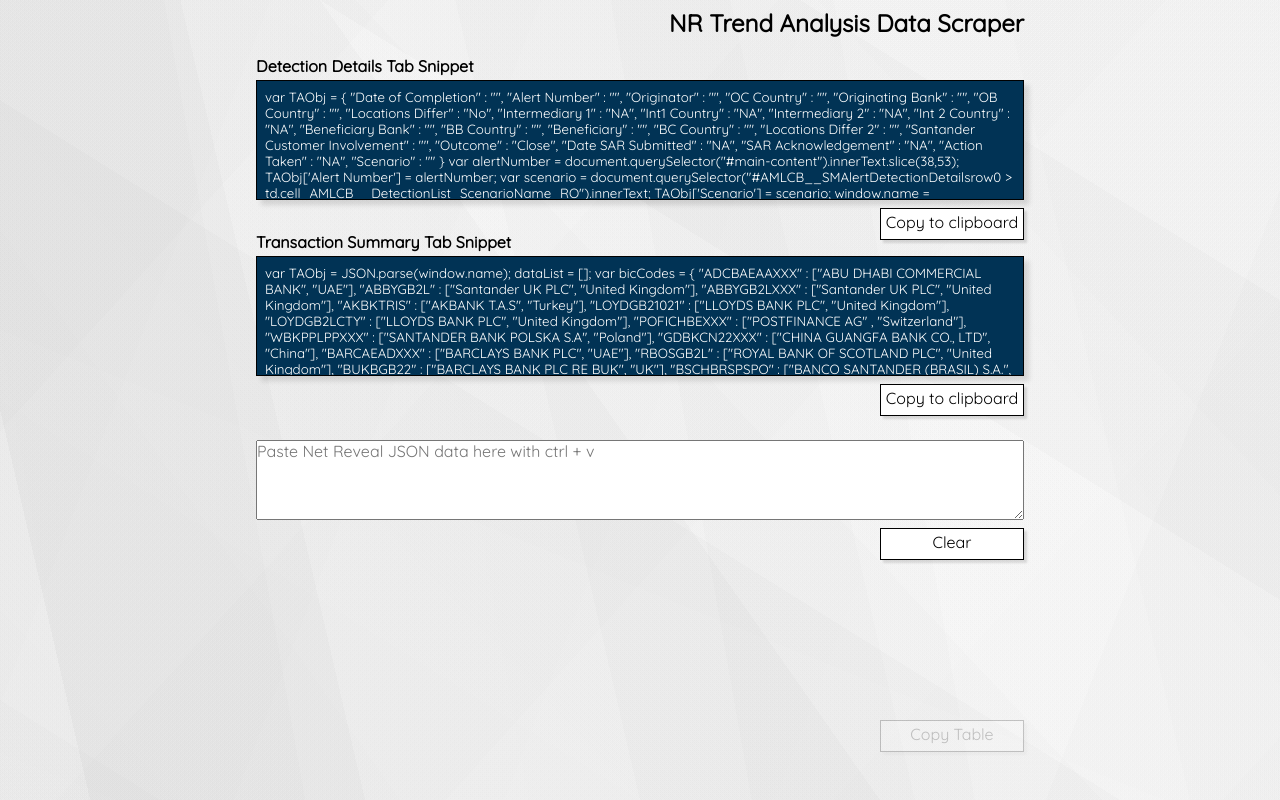
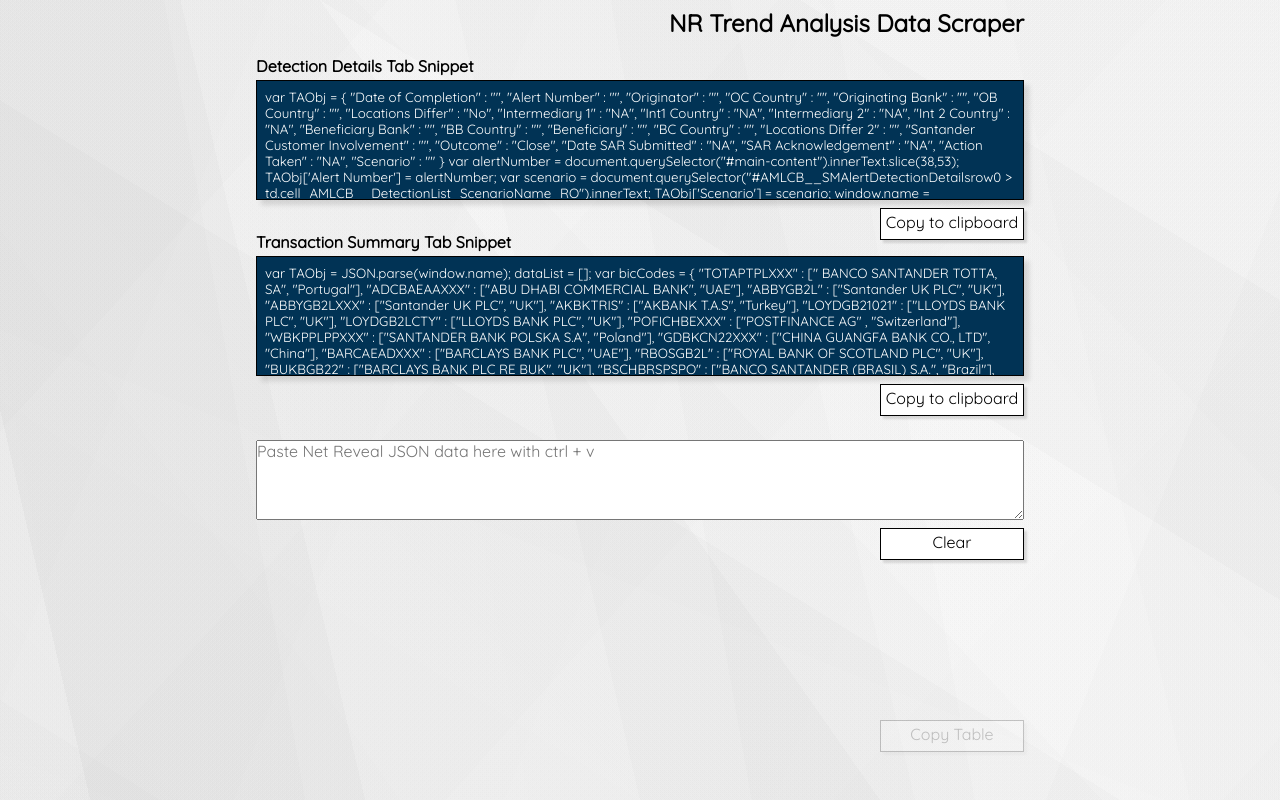
Before and after one commit to conorbailey90/NR-Trend-Analysis-Web-Scraper, a plain HTML site: page index.html in a window 1280 px wide. Shown: the top 800 px of the page. Drawn offline with Linux system fonts and the light colour scheme.

Commit message:
Code snippet 2 updated in index.html

```diff
--- a/index.html
+++ b/index.html
@@ -52,22 +52,40 @@
             <p>
                     var TAObj =  JSON.parse(window.name);
 
+
+
 dataList = [];
 
-var bicCodes = { "ADCBAEAAXXX" : ["ABU DHABI COMMERCIAL BANK", "UAE"],
-                "ABBYGB2L" : ["Santander UK PLC", "United Kingdom"], "ABBYGB2LXXX" : ["Santander UK PLC", "United Kingdom"],
-                "AKBKTRIS" : ["AKBANK T.A.S", "Turkey"], "LOYDGB21021" : ["LLOYDS BANK PLC", "United Kingdom"],
-                "LOYDGB2LCTY" : ["LLOYDS BANK PLC", "United Kingdom"], "POFICHBEXXX" : ["POSTFINANCE AG" , "Switzerland"],
+
+
+var bicCodes = { "TOTAPTPLXXX" : [" BANCO SANTANDER TOTTA, SA", "Portugal"], "ADCBAEAAXXX" : ["ABU DHABI COMMERCIAL BANK", "UAE"],
+                "ABBYGB2L" : ["Santander UK PLC", "UK"], "ABBYGB2LXXX" : ["Santander UK PLC", "UK"],
+                "AKBKTRIS" : ["AKBANK T.A.S", "Turkey"], "LOYDGB21021" : ["LLOYDS BANK PLC", "UK"],
+                "LOYDGB2LCTY" : ["LLOYDS BANK PLC", "UK"], "POFICHBEXXX" : ["POSTFINANCE AG" , "Switzerland"],
                 "WBKPPLPPXXX" : ["SANTANDER BANK POLSKA S.A", "Poland"], "GDBKCN22XXX" : ["CHINA GUANGFA BANK CO., LTD", "China"],
-                "BARCAEADXXX" : ["BARCLAYS BANK PLC", "UAE"], "RBOSGB2L" : ["ROYAL BANK OF SCOTLAND PLC", "United Kingdom"],
+                "BARCAEADXXX" : ["BARCLAYS BANK PLC", "UAE"], "RBOSGB2L" : ["ROYAL BANK OF SCOTLAND PLC", "UK"],
                 "BUKBGB22" : ["BARCLAYS BANK PLC RE BUK", "UK"], "BSCHBRSPSPO" : ["BANCO SANTANDER (BRASIL) S.A.", "Brazil"],
-                "BARCGB71XXX" : ["BARCLAYS BANK PLC", "United Kingdom"], "BARCGB22XXX" : ["BARCLAYS BANK PLC", "United Kingdom"],
-                "MIDLGB2111F" : ["HSBC BANK PLC", "United Kingdom"], "HBUKGB4BXXX" : ["HSBC BANK PLC", "United Kingdom"],
+                "BARCGB71XXX" : ["BARCLAYS BANK PLC", "UK"], "BARCGB22XXX" : ["BARCLAYS BANK PLC", "UK"],
+                "MIDLGB2111F" : ["HSBC BANK PLC", "UK"], "HBUKGB4BXXX" : ["HSBC BANK PLC", "UK"],
                 "NWBKGB2LXXX" : ["National Westminster Bank PLC", "UK"], "NATXFRPP" : ["NATIXIS", "France"],
-                "DEUTDEBB" : ["DEUTSCHE BANK AG", "Germany"], "DEUTGB2L" : ["DEUTSCHE BANK AG", "United Kingdom"],
+                "DEUTDEBB" : ["DEUTSCHE BANK AG", "Germany"], "DEUTGB2L" : ["DEUTSCHE BANK AG", "UK"],
                 "TOTAPTPL" : ["BANCO SANTANDER TOTTA, SA", "Portugal"], "BMSXMXMM" : ["BANCO SANTANDER (MEXICO), S.A.", "Mexico"],
                 "BOFAUS3N" : ["Bank of America", "USA"], "BOFAUS6S" : ["Bank of America", "USA"],
-                "SCBLGB2LXXX" : ["STANDARD CHARTERED BANK", "United Kingdom"] };
+                "SCBLGB2LXXX" : ["STANDARD CHARTERED BANK", "UK"], "ECOCTGTG" : ["ECOBANK TOGO" , "Togo"],
+                "PIRBCY2NXXX" : ["ASTROBANK LIMITED", "Cyprus"], "BUKBGB22XXX" : ["BARCLAYS BANK PLC", "UK"],
+                "ABBYGB2LANB" : ["SANTANDER UK PLC", "UK"], "GEBABEBB36A" : ["BNP PARIBAS FORTIS", "Belgium"],
+                "CITIGB2L" : ["CITIBANK N.A", "UK"], "WPACAU2SXXX" : ["Westpac Banking Corporation", "Australia"],
+                "NRAKAEAKXXX" : ["NATIONAL BANK OF RAS AL-KHAIMAH", "UAE"], "ABBYGB3EXXX" : ["Santander UK PLC", "UK"],
+                "BMSXMXMMXXX"  :["BANCO SANTANDER (MEXICO), S.A", "Mexico"], "CITIGB2LXXX" : ["CITIBANK N.A", "UK"],
+                "ABNANL2A" : ["ABN AMRO BANK N.V.", "Netherlands"], "ABBYGB3E" : ["Santander UK PLC", "UK"],
+                "BACMGB2LXXX" : ["BRITISH ARAB COMMERCIAL BANK PLC", "UK"], "CRESCHZFEFT" : ["CREDIT SUISSE (SCHWEIZ) AG", "Switzerland"],
+                "BSCHBRSPXXX" : ["BANCO SANTANDER (BRASIL) S.A.", "Brazil"], "ALEIGB22" : ["Santander UK PLC", "UK"],
+                "ALEIGB22XXX" : ["Santander UK PLC", "UK"], "COBADEFF" : ["COMMERZBANK AG", "Germany"],
+                "ABKKKWKWXXX" : ["ALAHLI BANK OF KUWAIT K.S.C", "Kuwait"], "COBADEFFXXX" : ["COMMERZBANK AG", "Germany"],
+                "BARCGB22" : ["Barclays Bank PLC", "UK"], "NRAKAEAK" : ["NATIONAL BANK OF RAS AL-KHAIMAH", "UAE"],
+                "ADCBAEAA" : ["ABU DHABI COMMERCIAL BANK", "UAE"], "TSBSGB2AXXX" : ["TSB BANK PLC", "UK"],
+                "BSCHESMMXXX" : ["BANCO SANTANDER S.A.", "Spain"], "LOYDGB21278" : ["LLOYDS BANK PLC", "UK"],
+                "MYMBGB2LXXX" : ["METRO BANK PLC", "UK"], "NWBKGB2L" : ["NATIONAL WESTMINSTER BANK PLC", "UK"] };
 
 
 var originator = document.querySelector("#STR_EIM__TransactionSummaryOriginator__EIM__Originator_Details_Static_1 > table > tbody > tr:nth-child(1) > td > span.pairRight.fieldspan_EIM__Originator_Name_1").innerText;
@@ -78,41 +96,64 @@ var originatorCountry = document.querySelector("#STR_EIM__TransactionSummaryOrig
 
 TAObj['OC Country'] = originatorCountry;
 
+if (TAObj['OC Country'] == 'United Kingdom'){
+
+    TAObj['OC Country'] = 'UK';
+
+}
+
 var originatingBank = document.querySelector("#STR_EIM__TransactionSummaryOriginator__EIM__Originator_AccountDetails_Static_1 > table > tbody > tr:nth-child(2) > td > span.pairRight.fieldspan_EIM__Originator_AccountBIC_1").innerText;
 
-if (originatingBank in bicCodes){
+ if (originatingBank in bicCodes){
     TAObj['Originating Bank'] = bicCodes[originatingBank][0];
     TAObj['OB Country'] = bicCodes[originatingBank][1];
-    TAObj['OC Country'] = (originatorCountry === "" ? bicCodes[originatingBank][1] : "" );
 }else{
     TAObj['Originating Bank'] = originatingBank;
 };
 
+
+
+if (originatingBank in bicCodes && TAObj['OC Country'].length < 3){
+    TAObj['OC Country'] = bicCodes[originatingBank][1]
+
+    }
 var beneLink = document.querySelector("#STR_EIM__TransactionSummaryBeneficiarytab");
 
 setTimeout(function(){
         beneLink.click();
     },500);
 
+setTimeout(function(){
 
-  setTimeout(function(){
         var beneficiary = document.querySelector("#STR_EIM__TransactionSummaryBeneficiary__EIM__Beneficiary_Details_Static_1 > table > tbody > tr:nth-child(1) > td > span.pairRight.fieldspan_EIM__Beneficiary_Name_1").innerText;
 
         TAObj['Beneficiary'] = beneficiary;
-
         var beneficiaryBank = document.querySelector("#STR_EIM__TransactionSummaryBeneficiary__EIM__Beneficiary_AccountDetails_Static_1 > table > tbody > tr:nth-child(2) > td > span.pairRight.fieldspan_EIM__Beneficiary_AccountBIC_1").innerText;
-
         var beneficiaryCountry = document.querySelector("#STR_EIM__TransactionSummaryBeneficiary__EIM__Beneficiary_Details_Static_1 > table > tbody > tr:nth-child(6) > td > span.pairRight.fieldspan_EIM__Beneficiary_Country_1").innerText;
-
         TAObj['BC Country'] = beneficiaryCountry;
 
+        if (TAObj['BC Country'] == 'United Kingdom'){
+
+            TAObj['BC Country'] = 'UK';
+
+        }
+
         if (beneficiaryBank in bicCodes){
+
             TAObj['Beneficiary Bank'] = bicCodes[beneficiaryBank][0];
+
             TAObj['BB Country'] = bicCodes[beneficiaryBank][1];
-            TAObj['BC Country'] = (beneficiaryCountry === "" ? bicCodes[beneficiaryBank][1] : "" );
+
         }else{
+
             TAObj['Beneficiary Bank'] = beneficiaryBank;
+
         };
+        if (beneficiaryBank in bicCodes && TAObj['BC Country'].length < 3){
+
+            TAObj['BC Country'] = bicCodes[beneficiaryBank][1]
+
+         }
 
         TAObj['Locations Differ'] = (TAObj['OC Country'] == TAObj['OB Country'] ? "No" : "Yes");
 
@@ -121,8 +162,11 @@ setTimeout(function(){
         TAObj['Santander Customer Involvement'] = (TAObj['Originating Bank'] ==  "Santander UK PLC" ||  TAObj['Beneficiary Bank'] == "Santander UK PLC" ? "Yes" : "No");
 
         if (TAObj['Santander Customer Involvement'] == "No"){
+
             TAObj['Intermediary 1'] = "Santander UK PLC";
+
             TAObj['Int1 Country'] = "United Kingdom";
+
         }
 
         dataList.push (TAObj);
@@ -131,7 +175,9 @@ setTimeout(function(){
         with ({ copy }) { setTimeout(() => copy(dataList), 1500) };
 
         setTimeout(function(){
+
         alert('Data copied to clipboard.')
+
         },1500);
 
         </p>
```
